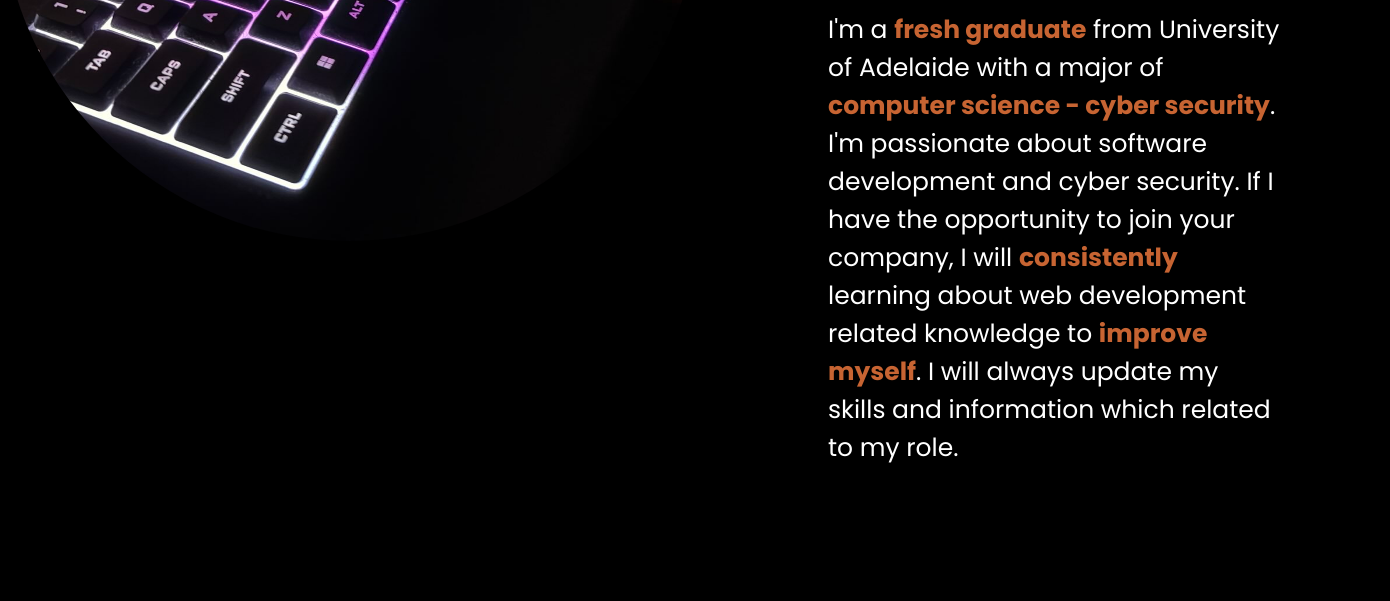
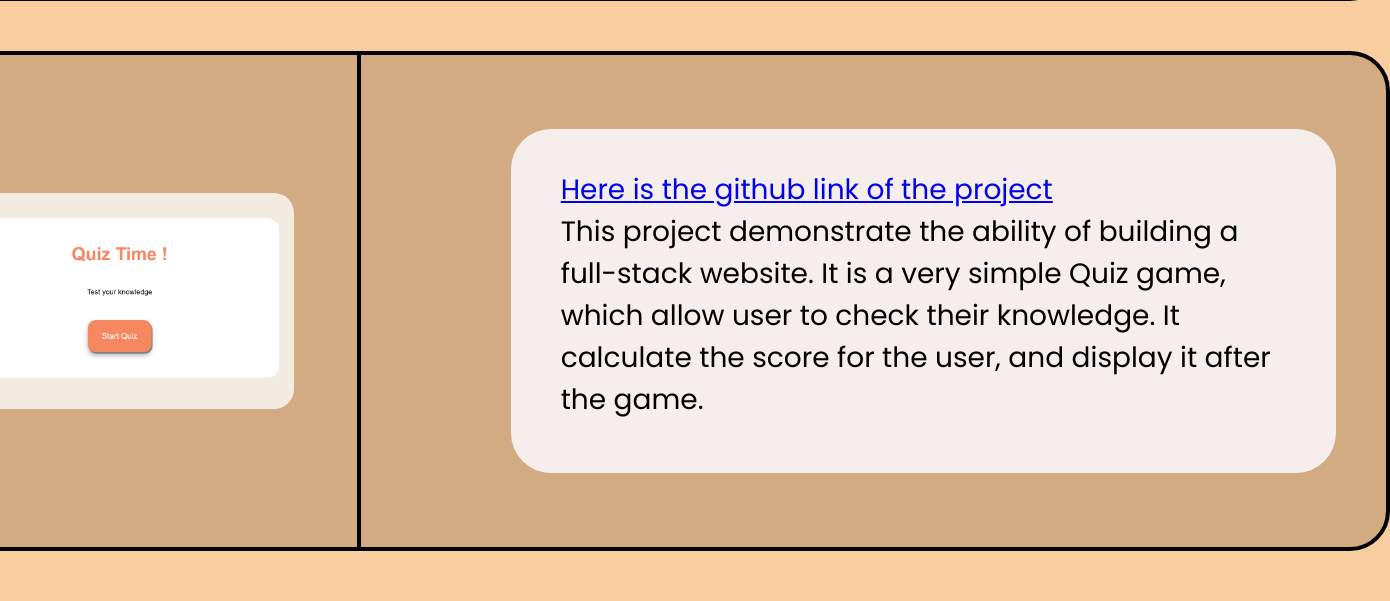
Before and after one commit to Dennischan0203/portfolio, a plain HTML site: page project.html in a window 1280 px wide. Shown: the part 799-1400 px from the top of the page, 1390 px wide, since content can reach past the window. Before the commit the page ends 1266 px from the top, so only its background shows below. Drawn offline with Linux system fonts and the light colour scheme.

Commit message:
implement the project page

```diff
--- /dev/null
+++ b/contact.css
@@ -0,0 +1,35 @@
+*{
+    margin: 0;
+    padding: 0;
+    box-sizing: border-box;
+    font-family: "Poppins", sans-serif;
+}
+body{
+    background-color: black;
+    color: white;
+}
+.header{
+    display: flex;
+    font-size: 40px;
+    justify-content: space-between;
+    align-items: center;
+    padding: 20px 200px;
+}
+div.header-logo{
+    flex: 1;
+}
+.logo{
+    text-decoration: none;
+    color: rgb(197, 80, 21);
+    font-weight: bold;
+}
+nav{
+    flex: 1;
+    display: flex;
+    justify-content: space-between;
+}
+nav a{
+    color: white;
+    font-size: 30px;
+    text-decoration: none;
+}
--- /dev/null
+++ b/project.css
@@ -0,0 +1,80 @@
+*{
+    margin: 0;
+    padding: 0;
+    box-sizing: border-box;
+    font-family: "Poppins", sans-serif;
+}
+body{
+    background-color: rgb(248, 205, 160);
+    color: white;
+}
+.header{
+    display: flex;
+    font-size: 40px;
+    justify-content: space-between;
+    align-items: center;
+    padding: 20px 200px;
+    background-color: black;
+}
+div.header-logo{
+    flex: 1;
+}
+.logo{
+    text-decoration: none;
+    color: rgb(197, 80, 21);
+    font-weight: bold;
+}
+nav{
+    flex: 1;
+    display: flex;
+    justify-content: space-between;
+}
+nav a{
+    color: white;
+    font-size: 30px;
+    text-decoration: none;
+}
+
+section.project-content{
+    display: flex;
+    flex-direction: column;
+    justify-content: center;
+    align-items: center;
+    margin-top: 200px;
+}
+
+div.project{
+    display: flex;
+    margin-bottom: 50px;
+    border-radius: 40px;
+    border: 4px solid black;
+    background-color: rgb(210, 171, 130);
+    width: 1500px;
+    height: 500px;
+    justify-content: center;
+    align-items: center;
+    padding: 0px 50px;
+    gap: 150px;
+}
+div.project_img{
+    flex: 1;
+    display: flex;
+    border-right: 4px solid black;
+    height: 100%;
+    align-items: center;
+    padding-right: 50px;
+}
+div.project_img img{
+    width: 350px;
+    border-radius: 20px;
+}
+div.pj-intro {
+    flex: 2;
+    color: black;
+    background-color: rgb(246, 237, 237);
+    border-radius: 40px;
+    height: 70%;
+    padding: 40px 50px;
+    font-size: 28px;
+    overflow: hidden;
+}
--- a/project.html
+++ b/project.html
@@ -5,10 +5,11 @@
     <meta name="viewport" content="width=device-width, initial-scale=1.0">
     <meta name="description" content="Dennis Portfolio">
     <title>Portfolio Website</title>
-    <link rel="stylesheet" href="style.css">
+
+    <link rel="stylesheet" href="project.css">
     <link rel="preconnect" href="https://fonts.googleapis.com">
-<link rel="preconnect" href="https://fonts.gstatic.com" crossorigin>
-<link href="https://fonts.googleapis.com/css2?family=Poppins:ital,wght@0,100;0,200;0,300;0,400;0,500;0,600;0,700;0,800;0,900;1,100;1,200;1,300;1,400;1,500;1,600;1,700;1,800;1,900&display=swap" rel="stylesheet">
+    <link rel="preconnect" href="https://fonts.gstatic.com" crossorigin>
+    <link href="https://fonts.googleapis.com/css2?family=Poppins:ital,wght@0,100;0,200;0,300;0,400;0,500;0,600;0,700;0,800;0,900;1,100;1,200;1,300;1,400;1,500;1,600;1,700;1,800;1,900&display=swap" rel="stylesheet">
 </head>
 <body>
     <div class="header">
@@ -23,21 +24,36 @@
     </div>
 
 
-    <section class="home-content">
-        <div class="home_img">
-            <img src="img.jpg" alt="A keyboard for development">
+    <section class="project-content">
+        <div class="project">
+            <div class="project_img">
+                <img src="/Quiz-png/Quiz1.png" alt="A demo imgage of the Quiz project">
+            </div>
+            <div class="pj-intro">
+                <a href="https://github.com/Dennischan0203/Quiz_project/tree/main/Quiz" class="Link">
+                    Here is the github link of the project</a>
+                <div class="description">
+                    <p>This project demonstrate the ability of building a full-stack website.
+                        It is a very simple Quiz game, which allow user to check their knowledge.
+                        It calculate the score for the user, and display it after the game.
+                    </p>
+                </div>
+            </div>
         </div>
-        <div class="intro">
-            <p class="greeting">Hi, It's<span class="stress"> Dennis</span></p>
-            <p class="simple-intro">I'm a <span class="stress">Web developer</span></p>
-            <p class="description">I'm a <span class="stress">fresh graduate</span> from University of Adelaide
-                with a major of <span class="stress">computer science - cyber security</span>.
-                I'm passionate about software development and cyber security.
-                If I have the opportunity to join your company,
-                I will <span class="stress">consistently</span> learning about web development related knowledge
-                to <span class="stress">improve myself</span>. I will always update my skills and information which
-                related to my role.
-            </p>
+        <div class="project">
+            <div class="project_img">
+                <img src="/Quiz-png/Quiz1.png" alt="A keyboard for development">
+            </div>
+            <div class="pj-intro">
+                <a href="https://github.com/Dennischan0203/Quiz_project/tree/main/Quiz" class="Link">
+                    Here is the github link of the project</a>
+                <div class="description">
+                    <p>This project demonstrate the ability of building a full-stack website.
+                        It is a very simple Quiz game, which allow user to check their knowledge.
+                        It calculate the score for the user, and display it after the game.
+                    </p>
+                </div>
+            </div>
         </div>
     </section>
     <script src="script.js"></script>
--- a/script.js
+++ b/script.js
@@ -0,0 +1 @@
+// May Update new function here
```
Also changed, not shown: contact.html (+4 -3 lines), Quiz-png/Quiz1.png (added), Quiz-png/Quiz2.png (added), Quiz-png/Quiz3.png (added), Quiz-png/Quiz4.png (added), Quiz-png/Quiz5.png (added).
